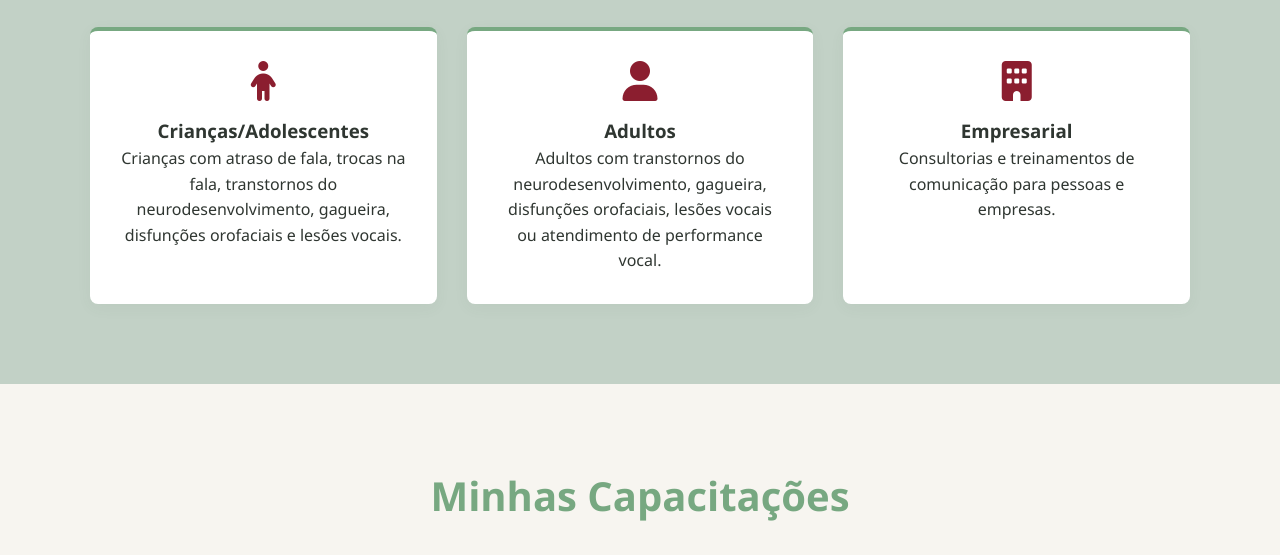
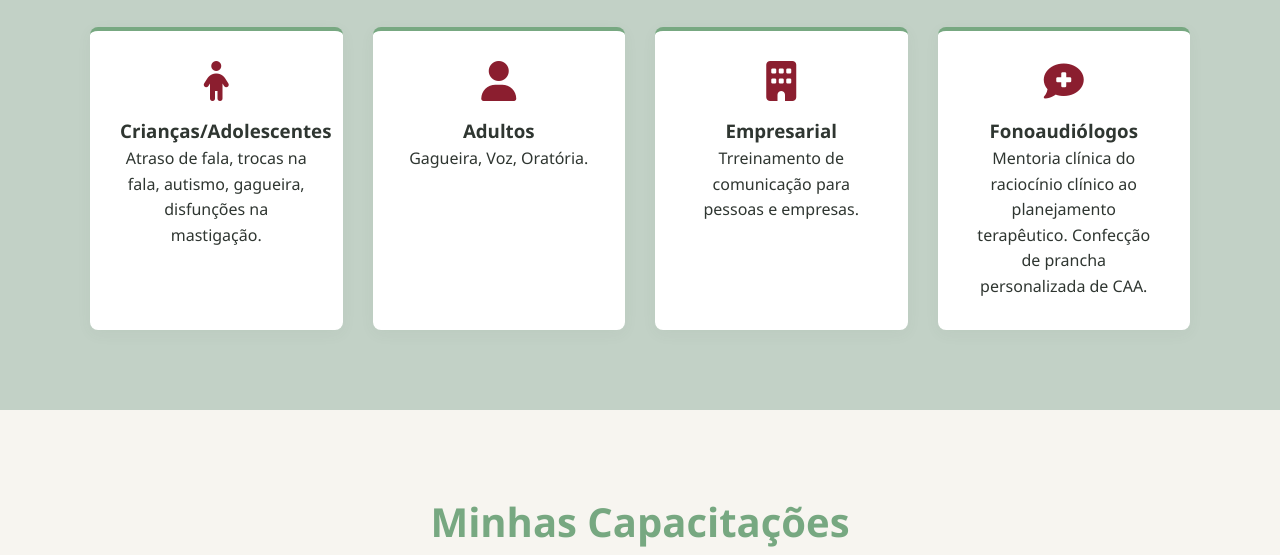
Before and after one commit to miguelmn18/site-helmana, a plain HTML site: page index.html in a window 1280 px wide. Shown: the part 805-1360 px from the top of the page. Drawn offline with Linux system fonts and the light colour scheme.

Commit message:
atualização do tipos de pessoas atendidas

```diff
--- a/index.html
+++ b/index.html
@@ -12,6 +12,7 @@
     <title>Fonoaudióloga Helmana | Atendimento Clínico e Especializado</title>
 
     <link rel="stylesheet" href="style.css" />
+    <link rel="stylesheet" href="fotos/foto-marca-consulta.jpeg">
 
     <link
       rel="stylesheet"
@@ -122,9 +123,7 @@
             <h3>Crianças/Adolescentes</h3>
 
             <p>
-              Crianças com atraso de fala, trocas na fala, transtornos do
-              neurodesenvolvimento, gagueira, disfunções orofaciais e lesões
-              vocais.
+              Atraso de fala, trocas na fala, autismo, gagueira, disfunções na mastigação.
             </p>
           </div>
 
@@ -134,9 +133,7 @@
             <h3>Adultos</h3>
 
             <p>
-              Adultos com transtornos do neurodesenvolvimento, gagueira,
-              disfunções orofaciais, lesões vocais ou atendimento de performance
-              vocal.
+              Gagueira, Voz, Oratória.
             </p>
           </div>
 
@@ -146,8 +143,17 @@
             <h3>Empresarial</h3>
 
             <p>
-              Consultorias e treinamentos de comunicação para pessoas e
-              empresas.
+              Trreinamento de comunicação para pessoas e empresas.
+            </p>
+          </div>
+          <div class="card">
+            <i class="fas fa-comment-medical card-icon"></i>
+
+            <h3>Fonoaudiólogos</h3>
+
+            <p>
+              Mentoria clínica do raciocínio clínico ao planejamento terapêutico.
+              Confecção de prancha personalizada de CAA.
             </p>
           </div>
         </div>
--- a/style.css
+++ b/style.css
@@ -240,6 +240,8 @@ nav ul li a.btn-site-nav:hover {
     display: inline-flex;
     align-items: center;
     justify-content: center;
+    position: relative;
+    bottom: 15px;
     gap: 10px;
     padding: 20px 32px;
     background-color: #25d366;
@@ -351,7 +353,7 @@ nav ul li a.btn-site-nav:hover {
 
 .cards-grid {
     display: grid;
-    grid-template-columns: repeat(auto-fit, minmax(280px, 1fr));
+    grid-template-columns: repeat(auto-fit, minmax(250px, 1fr));
     gap: 30px;
     margin-top: 20px;
 }
```
